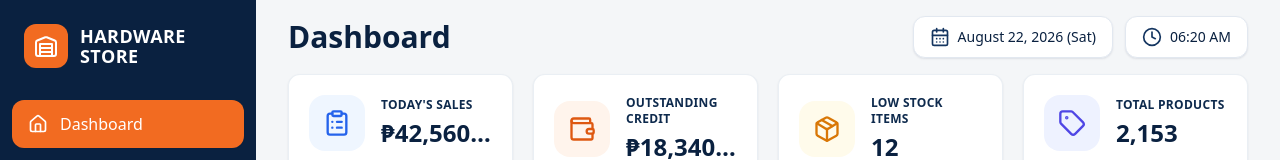
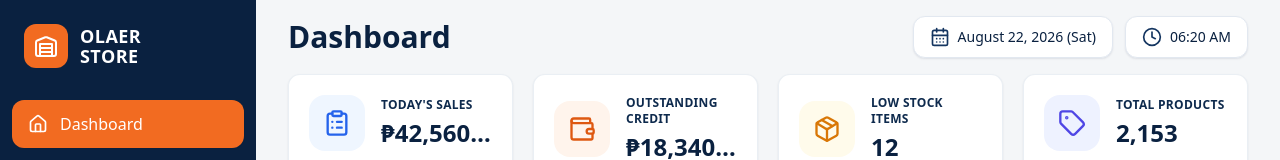
Before and after one commit to Neomill/hardware-inventory, a React (Vite) app: page / in a window 1280 px wide. Shown: the top 160 px of the page. Built offline with nearby package versions, Linux system fonts and the light colour scheme.

Commit message:
feat: update branding to olaer store

```diff
--- a/src/components/layout/Sidebar.tsx
+++ b/src/components/layout/Sidebar.tsx
@@ -2,6 +2,7 @@ import { ChevronDown, UserRound, Warehouse } from "lucide-react";
 import { NavLink } from "react-router-dom";
 
 import { ROUTES } from "@/app/routes";
+import { APP_SHORT_NAME } from "@/config/app";
 import {
   PRIMARY_NAV,
   SECONDARY_NAV,
@@ -14,6 +15,10 @@ type SidebarProps = {
   onNavigate?: () => void;
 };
 
+/** The design stacks the wordmark on two lines, so split it once here. */
+const [BRAND_TOP, ...brandRest] = APP_SHORT_NAME.split(" ");
+const BRAND_BOTTOM = brandRest.join(" ");
+
 /** Signed-in user is stubbed for the POC; authentication is out of scope. */
 const CURRENT_USER = { name: "Juan Dela Cruz", role: "Owner" };
 
@@ -25,9 +30,13 @@ export function Sidebar({ onNavigate }: SidebarProps) {
           <Warehouse className="h-6 w-6" aria-hidden />
         </span>
         <span className="text-lg font-extrabold uppercase leading-5 tracking-wide">
-          Hardware
-          <br />
-          Store
+          {BRAND_TOP}
+          {BRAND_BOTTOM ? (
+            <>
+              <br />
+              {BRAND_BOTTOM}
+            </>
+          ) : null}
         </span>
       </div>
 
--- a/src/config/app.ts
+++ b/src/config/app.ts
@@ -1,5 +1,5 @@
 export const APP_NAME = "Olaer Store";
-export const APP_SHORT_NAME = "Hardware Store";
+export const APP_SHORT_NAME = "Olaer Store";
 export const APP_VERSION = "v1.0.0";
 
 /** Locale/currency used across the app. The store operates in the Philippines. */
@@ -7,4 +7,4 @@ export const LOCALE = "en-PH";
 export const CURRENCY = "PHP";
 
 /** Prefix for every persisted storage key, so the app never collides with other apps on the device. */
-export const STORAGE_NAMESPACE = "hardware-store";
+export const STORAGE_NAMESPACE = "olaer-store";
```
Also changed, not shown: specs/01/DESIGN-ERRATA.md (+5 -2 lines), 1 other file (tests, documents, lock files or other folders).
